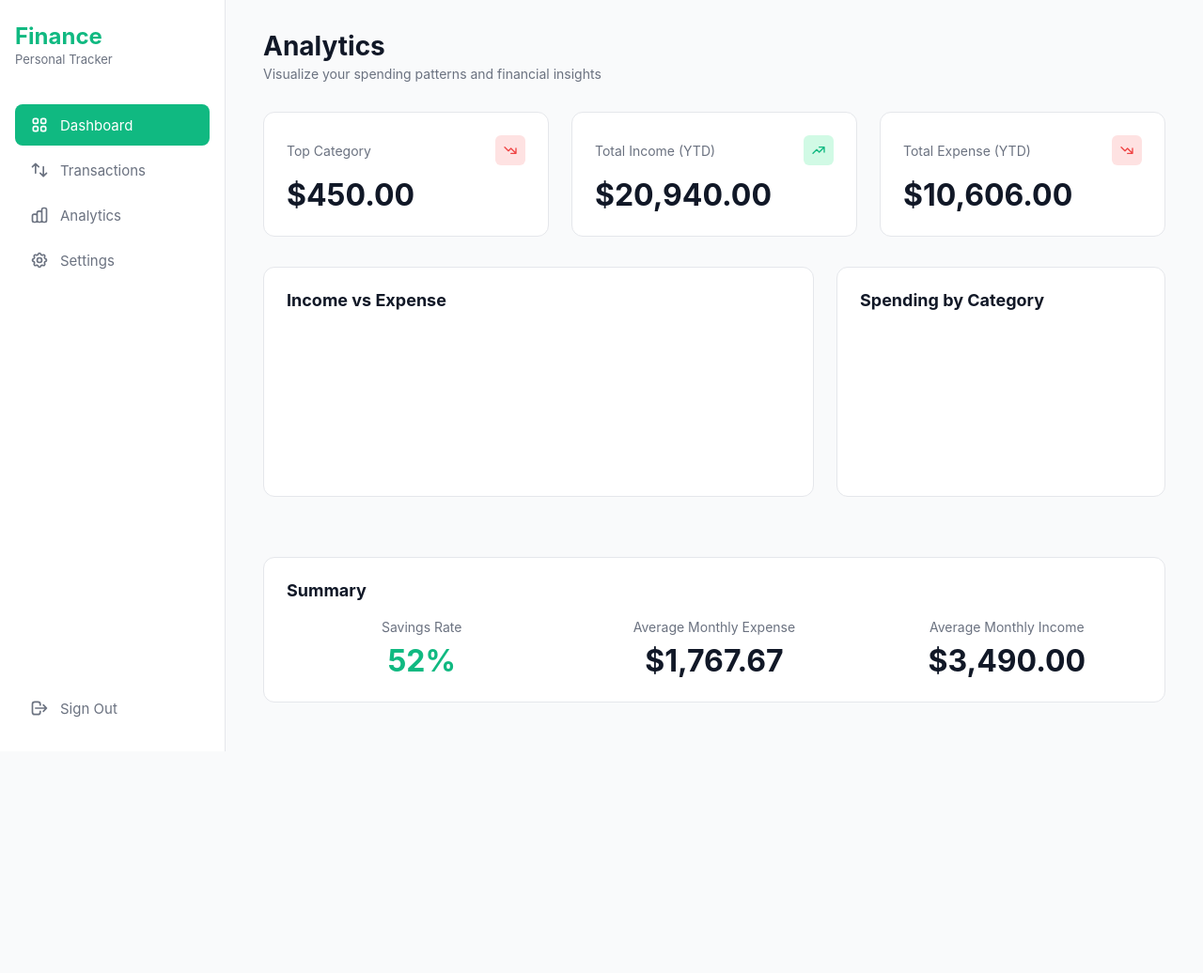
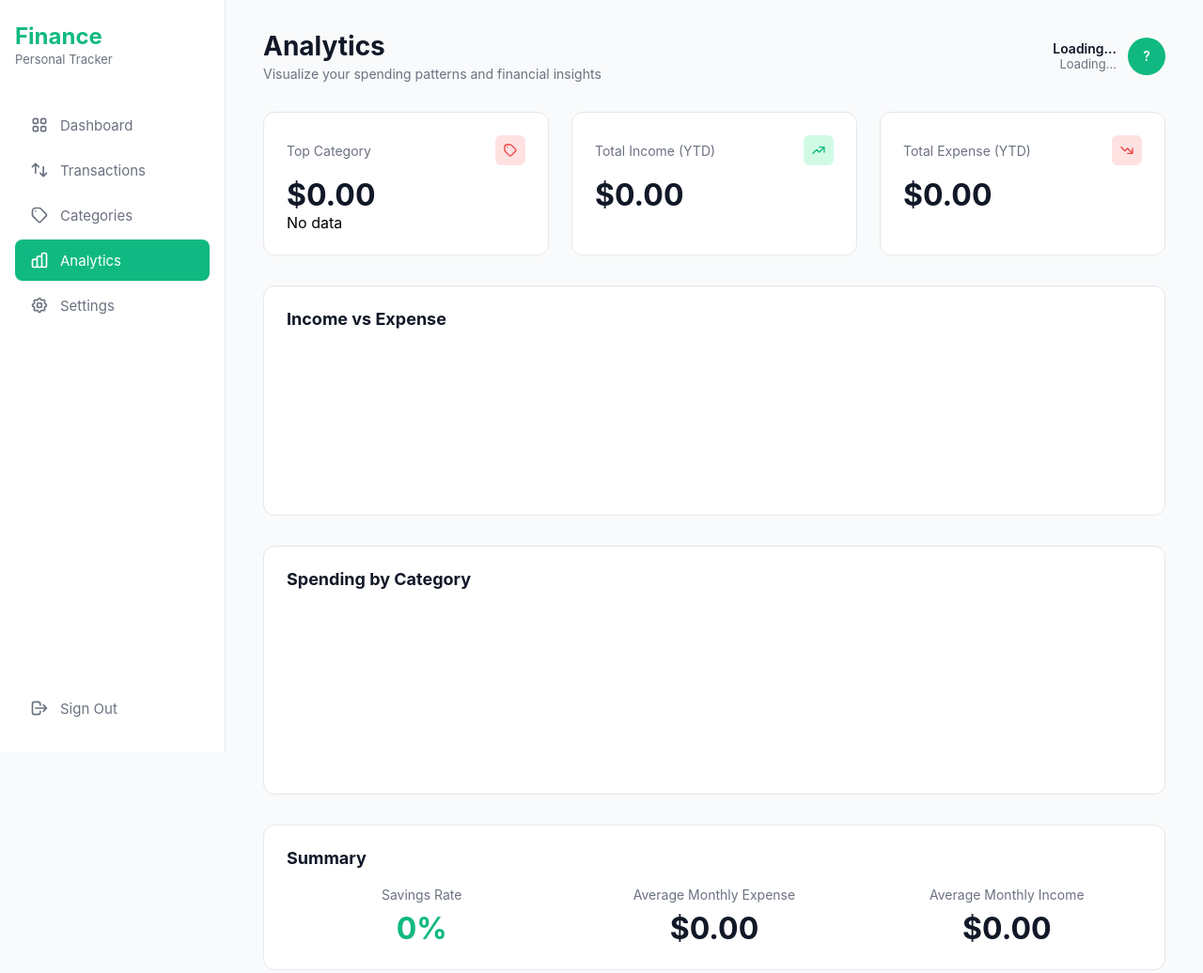
Before and after one commit to LucasDamour8/Damour_xpense-tracker-app, a plain HTML site: page analytics.html in a window 1280 px wide. Shown: the whole page at 94% size. Before the commit the page ends 800 px from the top, so only its background shows below. Drawn offline with nearby package versions, Linux system fonts and the light colour scheme.

Commit message:
Update analytics.html

```diff
--- a/analytics.html
+++ b/analytics.html
@@ -3,22 +3,56 @@
 <head>
     <meta charset="UTF-8">
     <meta name="viewport" content="width=device-width, initial-scale=1.0">
-    <title>Analytics - Finance</title>
+    <title>Analytics - Finance Tracker</title>
 
     <!-- Firebase App (Core) -->
     <script src="https://www.gstatic.com/firebasejs/9.22.0/firebase-app-compat.js"></script>
     <!-- Firebase Authentication -->
     <script src="https://www.gstatic.com/firebasejs/9.22.0/firebase-auth-compat.js"></script>
+    <!-- Firebase Firestore -->
+    <script src="https://www.gstatic.com/firebasejs/9.22.0/firebase-firestore-compat.js"></script>
 
     <!-- Chart.js -->
     <script src="https://cdn.jsdelivr.net/npm/chart.js"></script>
 
     <!-- CSS -->
     <link rel="stylesheet" href="dashboard.css">
-    <link rel="stylesheet" href="analytics.css">
 </head>
+
+<style>
+    /* ================================
+   ANALYTICS PAGE — CHARTS ONLY
+   ================================ */
+.analytics-charts-row {
+    display: flex;
+    gap: 20px;
+    justify-content: space-between;
+    align-items: flex-start;
+    flex-wrap: nowrap;     /* force one row */
+    overflow-x: auto;      /* allow scroll on small screens */
+    padding: 10px 0;
+}
+
+.analytics-chart-card {
+    width: 280px;          /* smaller card */
+    min-width: 280px;      /* stays small in row */
+    height: 240px;
+    padding: 12px;
+    border-radius: 10px;
+    background: #fff;
+    box-shadow: 0 2px 8px rgba(0,0,0,0.08);
+}
+
+.analytics-chart-card canvas {
+    width: 100% !important;
+    height: 170px !important;  /* reduced height */
+}
+
+</style>
 <body>
-    <!-- Sidebar -->
+    <!-- Sidebar Overlay for Mobile -->
+    <div class="sidebar-overlay" id="sidebarOverlay"></div>
+
     <!-- Sidebar -->
     <div class="sidebar" id="sidebar">
         <div class="logo">
@@ -29,7 +63,7 @@
         </div>
 
         <nav class="nav-menu">
-            <div class="nav-item active" data-page="dashboard.html">
+            <div class="nav-item" data-page="dashboard.html">
                 <svg fill="none" stroke="currentColor" viewBox="0 0 24 24">
                     <path stroke-linecap="round" stroke-linejoin="round" stroke-width="2" d="M4 6a2 2 0 012-2h2a2 2 0 012 2v2a2 2 0 01-2 2H6a2 2 0 01-2-2V6zM14 6a2 2 0 012-2h2a2 2 0 012 2v2a2 2 0 01-2 2h-2a2 2 0 01-2-2V6zM4 16a2 2 0 012-2h2a2 2 0 012 2v2a2 2 0 01-2 2H6a2 2 0 01-2-2v-2zM14 16a2 2 0 012-2h2a2 2 0 012 2v2a2 2 0 01-2 2h-2a2 2 0 01-2-2v-2z"></path>
                 </svg>
@@ -43,7 +77,14 @@
                 Transactions
             </div>
 
-            <div class="nav-item" data-page="analytics.html">
+            <div class="nav-item" data-page="categories.html">
+                <svg fill="none" stroke="currentColor" viewBox="0 0 24 24">
+                    <path stroke-linecap="round" stroke-linejoin="round" stroke-width="2" d="M7 7h.01M7 3h5c.512 0 1.024.195 1.414.586l7 7a2 2 0 010 2.828l-7 7a2 2 0 01-2.828 0l-7-7A1.994 1.994 0 013 12V7a4 4 0 014-4z"></path>
+                </svg>
+                Categories
+            </div>
+
+            <div class="nav-item active" data-page="analytics.html">
                 <svg fill="none" stroke="currentColor" viewBox="0 0 24 24">
                     <path stroke-linecap="round" stroke-linejoin="round" stroke-width="2" d="M9 19v-6a2 2 0 00-2-2H5a2 2 0 00-2 2v6a2 2 0 002 2h2a2 2 0 002-2zm0 0V9a2 2 0 012-2h2a2 2 0 012 2v10m-6 0a2 2 0 002 2h2a2 2 0 002-2m0 0V5a2 2 0 012-2h2a2 2 0 012 2v14a2 2 0 01-2 2h-2a2 2 0 01-2-2z"></path>
                 </svg>
@@ -82,20 +123,28 @@
                 <h2>Analytics</h2>
                 <p class="subtitle">Visualize your spending patterns and financial insights</p>
             </div>
+            <div class="user-info">
+                <div>
+                    <div class="user-name" id="userName">Loading...</div>
+                    <div class="user-email" id="userEmail">Loading...</div>
+                </div>
+                <div class="user-avatar" id="userAvatar">?</div>
+            </div>
         </div>
 
-        <!-- Top Stats -->
+        <!-- Stats Cards -->
         <div class="stats-grid">
             <div class="stat-card">
                 <div class="stat-header">
                     <span class="stat-label">Top Category</span>
                     <div class="stat-icon-small expense">
                         <svg width="16" height="16" fill="none" stroke="currentColor" viewBox="0 0 24 24">
-                            <path stroke-linecap="round" stroke-linejoin="round" stroke-width="2" d="M13 17h8m0 0V9m0 8l-8-8-4 4-6-6"></path>
+                            <path stroke-linecap="round" stroke-linejoin="round" stroke-width="2" d="M7 7h.01M7 3h5c.512 0 1.024.195 1.414.586l7 7a2 2 0 010 2.828l-7 7a2 2 0 01-2.828 0l-7-7A1.994 1.994 0 013 12V7a4 4 0 014-4z"></path>
                         </svg>
                     </div>
                 </div>
-                <div class="stat-value">$450.00</div>
+                <div class="stat-value" id="topCategory">$0.00</div>
+                <p class="stat-subtitle" id="topCategoryName">No data</p>
             </div>
 
             <div class="stat-card">
@@ -107,7 +156,7 @@
                         </svg>
                     </div>
                 </div>
-                <div class="stat-value">$20,940.00</div>
+                <div class="stat-value" id="totalIncomeYTD">$0.00</div>
             </div>
 
             <div class="stat-card">
@@ -119,14 +168,14 @@
                         </svg>
                     </div>
                 </div>
-                <div class="stat-value">$10,606.00</div>
+                <div class="stat-value" id="totalExpenseYTD">$0.00</div>
             </div>
         </div>
 
         <!-- Charts Grid -->
-        <div class="charts-grid">
+        <div class="analytics-charts-grid">
             <!-- Income vs Expense Chart -->
-            <div class="chart-card full-width">
+            <div class="chart-card">
                 <h3>Income vs Expense</h3>
                 <canvas id="incomeExpenseChart"></canvas>
             </div>
@@ -134,7 +183,10 @@
             <!-- Spending by Category Chart -->
             <div class="chart-card">
                 <h3>Spending by Category</h3>
-                <canvas id="categoryChart"></canvas>
+                <div style="max-width: 400px; margin: 0 auto;">
+                    <canvas id="categoryPieChart"></canvas>
+                </div>
+                <div id="categoryLegend" style="margin-top: 20px;"></div>
             </div>
         </div>
 
@@ -143,16 +195,16 @@
             <h3>Summary</h3>
             <div class="summary-grid">
                 <div class="summary-card">
-                    <p class="summary-label">Savings Rate</p>
-                    <p class="summary-value savings-rate">52%</p>
+                    <div class="summary-label">Savings Rate</div>
+                    <div class="summary-value savings-rate" id="savingsRate">0%</div>
                 </div>
                 <div class="summary-card">
-                    <p class="summary-label">Average Monthly Expense</p>
-                    <p class="summary-value">$1,767.67</p>
+                    <div class="summary-label">Average Monthly Expense</div>
+                    <div class="summary-value" id="avgMonthlyExpense">$0.00</div>
                 </div>
                 <div class="summary-card">
-                    <p class="summary-label">Average Monthly Income</p>
-                    <p class="summary-value">$3,490.00</p>
+                    <div class="summary-label">Average Monthly Income</div>
+                    <div class="summary-value" id="avgMonthlyIncome">$0.00</div>
                 </div>
             </div>
         </div>
```
